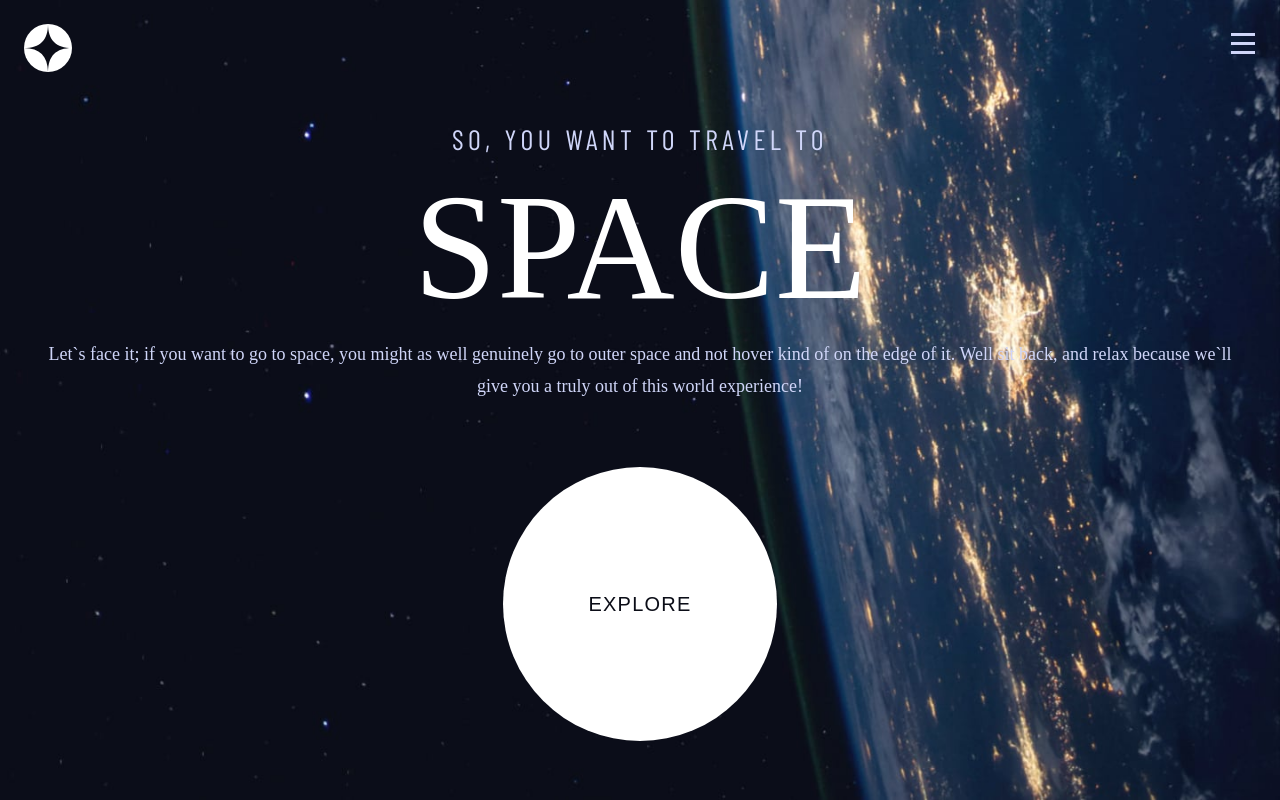
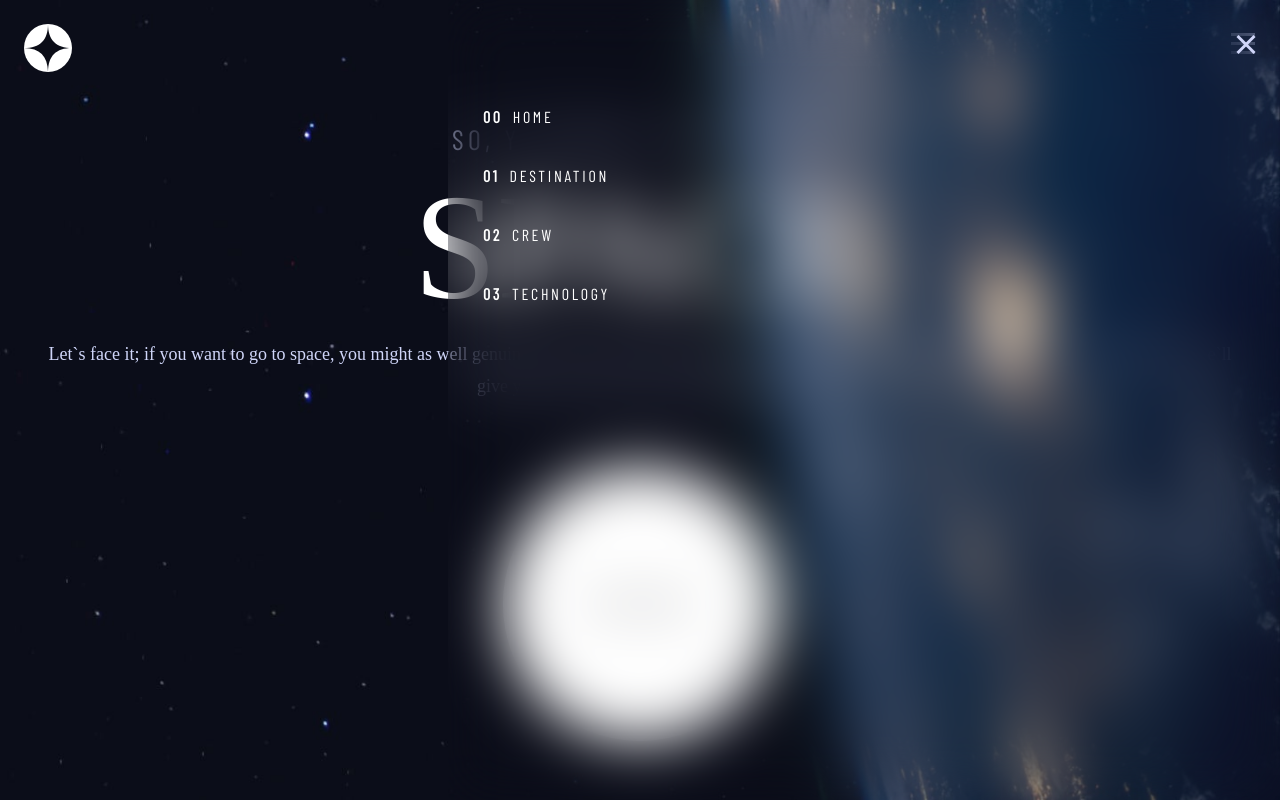
Before and after one commit to KamilKonopski/space-tourism-website-main, a React (Create React App) app: page / in a window 1280 px wide. Built offline with nearby package versions, Linux system fonts and the light colour scheme; a web font is replaced by a local one.

Commit message:
add active class and change show class

```diff
--- a/src/components/Menu/Menu.jsx
+++ b/src/components/Menu/Menu.jsx
@@ -3,7 +3,7 @@ import { NavLink } from 'react-router-dom';
 import classes from './Menu.module.css'
 import closeMobileMenu from '../../assets/shared/icon-close.svg';
 
-function Menu({ isVisible, hideMobileMenu }) {
+function Menu({ isMenuShow, hideMobileMenu }) {
     const links = [
         {
             name: 'home',
@@ -24,13 +24,13 @@ function Menu({ isVisible, hideMobileMenu }) {
     ]
 
     return (
-        <ul className={`${classes.menu} ${!isVisible && classes.hidden}`}>
+        <ul className={`${classes.menu} ${isMenuShow ? classes.show : ''}`}>
             <div className={classes['burger--close']} onClick={hideMobileMenu}>
                 <img src={closeMobileMenu} alt="close mobile menu icon" />
             </div>
             {links.map((link, index) => (
                 <li className={classes['menu__link']} key={index}>
-                    <NavLink className={classes['menu__item']} to={`${link.path}`}><span>0{index}</span>{link.name}</NavLink>
+                    <NavLink className={({ isActive }) => isActive ? `${classes['menu__item']} ${classes['menu__item--active']}` : classes['menu__item']} to={`${link.path}`}><span>0{index}</span>{link.name}</NavLink>
                 </li>
             ))
             }
```
